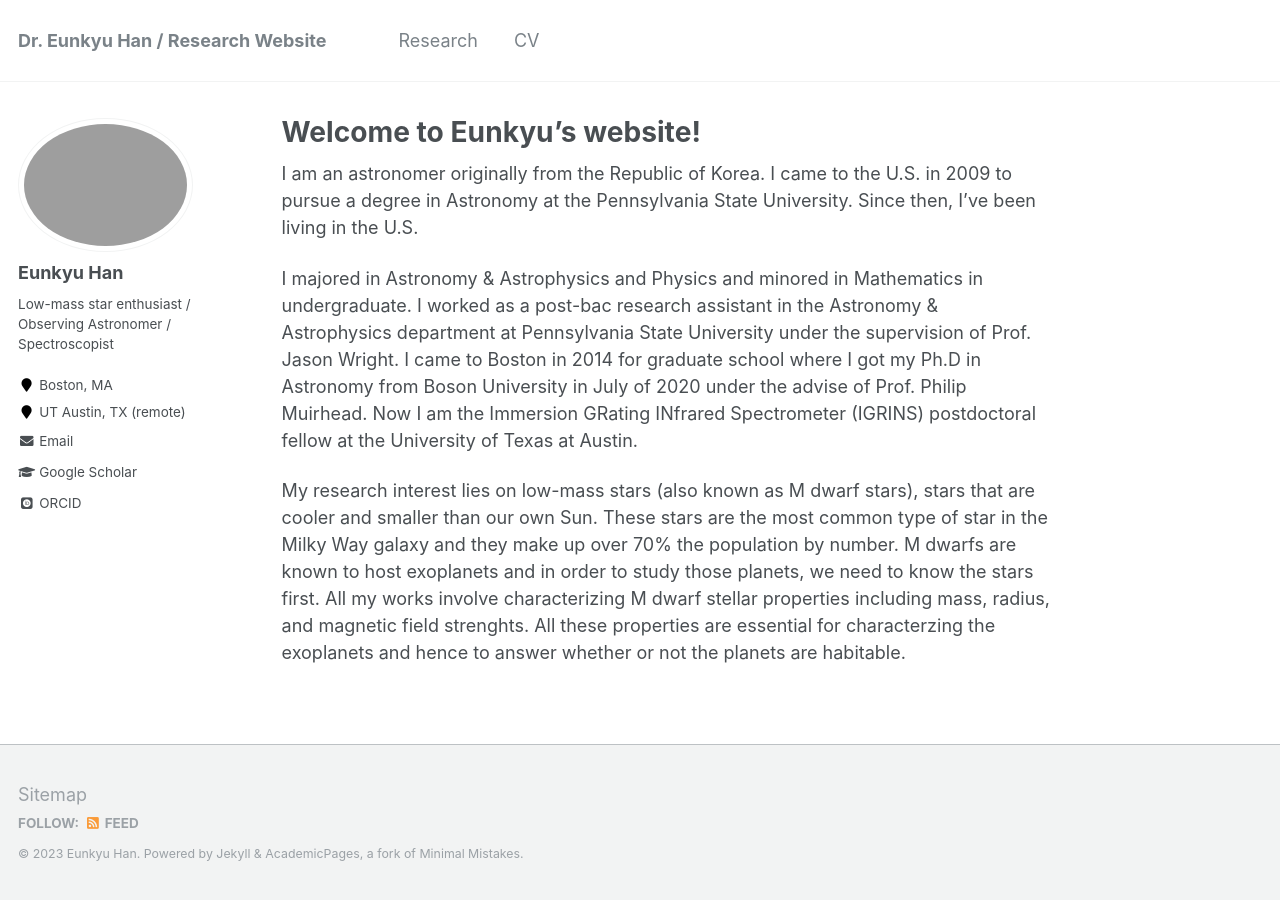
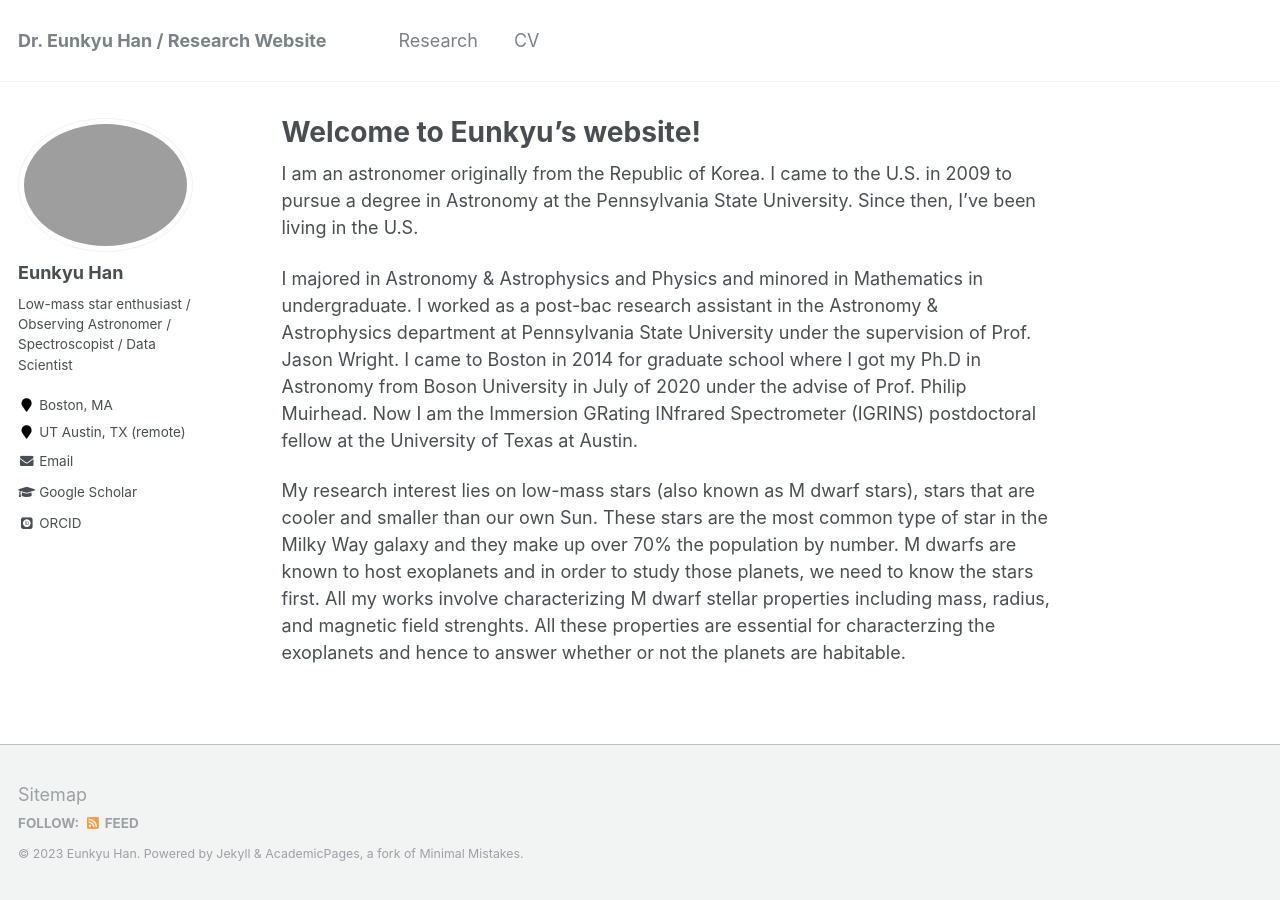
Before and after one commit to eunkyuh/eunkyuh.github.io, a Jekyll site: the page built from _pages/about.md, in a window 1280 px wide. Built offline with Jekyll 4.4.1, drawn with Linux system fonts in a browser that asks for light colours; some web fonts are replaced.

Commit message:
Update _config.yml

```diff
--- a/_config.yml
+++ b/_config.yml
@@ -82,7 +82,7 @@ analytics:
 author:
   name             : "Eunkyu Han"
   avatar           : "profile.png"
-  bio              : "Low-mass star enthusiast / Observing Astronomer / Spectroscopist"
+  bio              : "Low-mass star enthusiast / Observing Astronomer / Spectroscopist / Data Scientist"
   location         : "Boston, MA"
   employer         : "UT Austin, TX (remote)"
   ADS              : "https://ui.adsabs.harvard.edu/public-libraries/gFRYlocIS0GWiBpbYDSRBQ"
```
